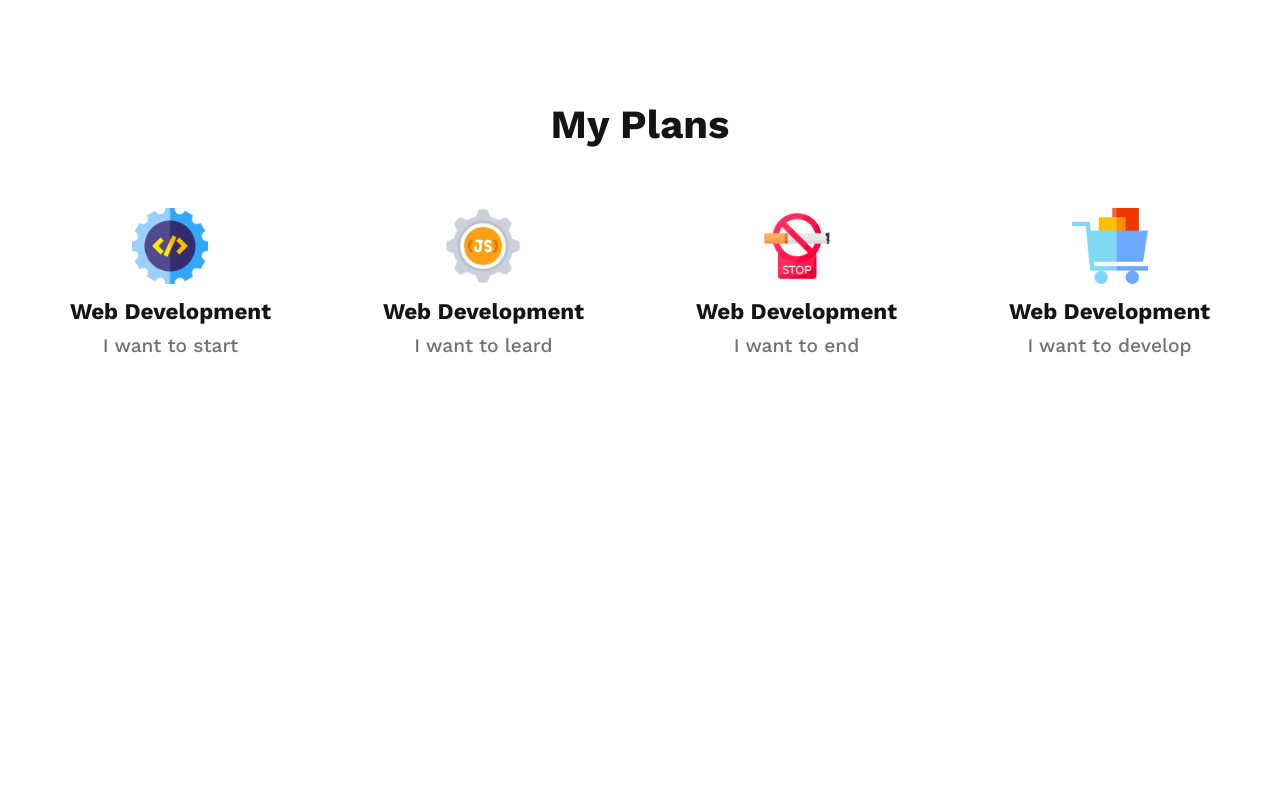
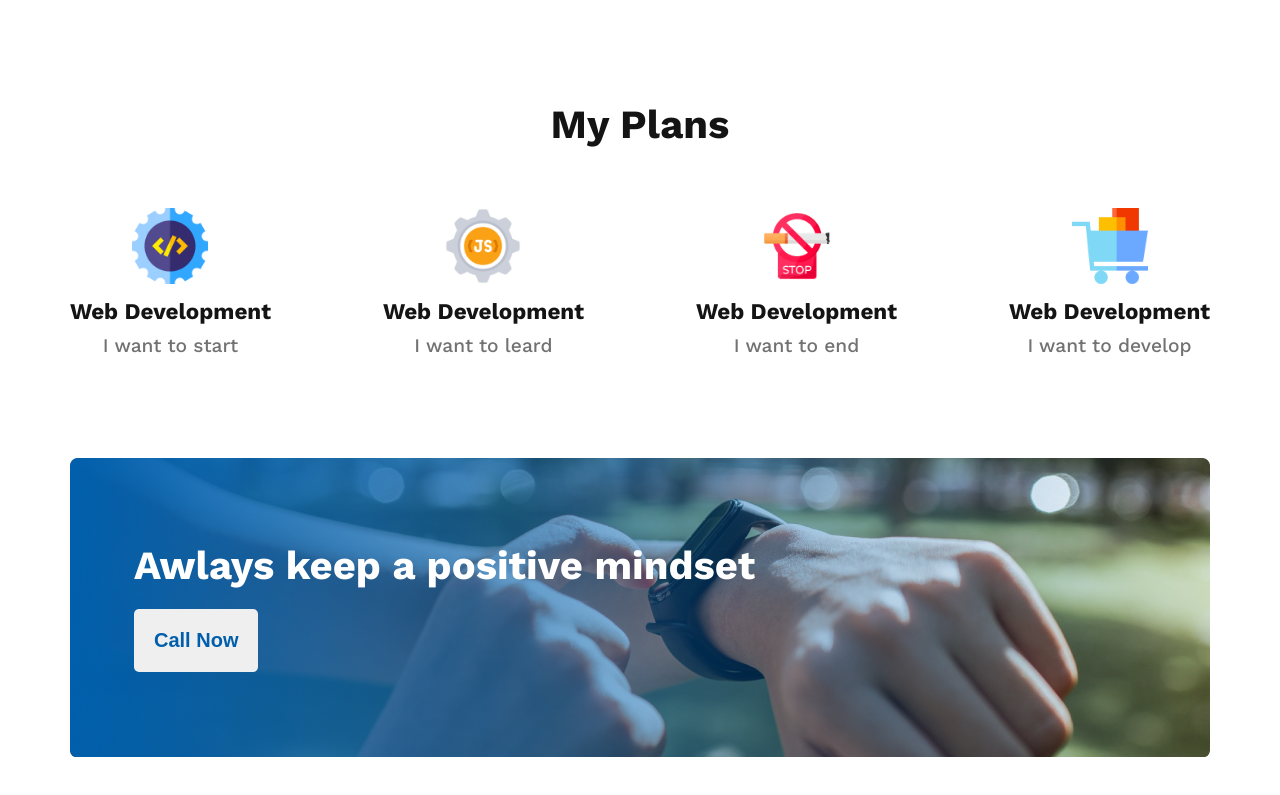
Before and after one commit to Dev-Zual/new-me, a plain HTML site: page index.html in a window 1280 px wide. Shown: the part 1410-2205 px from the top of the page. Before the commit the page ends 1767 px from the top, so only its background shows below. Drawn offline with nearby package versions, Linux system fonts and the light colour scheme.

Commit message:
banner bottom area area done

```diff
--- a/css/main.css
+++ b/css/main.css
@@ -166,3 +166,33 @@ header {
   font-size: 1.2rem;
   font-weight: 500;
 }
+.bottom-banner-area {
+  margin: 100px 0px;
+  border-radius: 5px;
+  background-image: url("../images/watch.png");
+
+  background-repeat: no-repeat;
+  background-size: cover;
+  height: 300px;
+}
+.bottom-banner-info {
+  margin: 100px 0px;
+  border-radius: 5px;
+  background-image: url("../images/gradient1.png");
+  background-repeat: no-repeat;
+  background-size: cover;
+  height: 300px;
+}
+.bottom-banner-text h1 {
+    color: #fff;
+    margin-bottom: 20px;
+    font-size: 2.5rem;
+    font-weight: 700;
+}
+.bottom-banner-text {
+    display: flex;
+    position: absolute;
+    align-items: center;
+    height: 300px;
+    margin-left: 64px;
+}
--- a/index.html
+++ b/index.html
@@ -86,6 +86,18 @@
         </div>
       </div>
       <!-- my plans area ends -->
+      <!-- banner area starts -->
+      <div class="bottom-banner-area">
+        <div class="bottom-banner-info">
+          <div class="bottom-banner-text">
+            <div>
+              <h1>Awlays keep a positive mindset</h1>
+              <button class="btn-primary">Call Now</button>
+            </div>
+          </div>
+        </div>
+      </div>
+      <!-- banner area ends -->
     </main>
     <footer></footer>
   </body>
```
